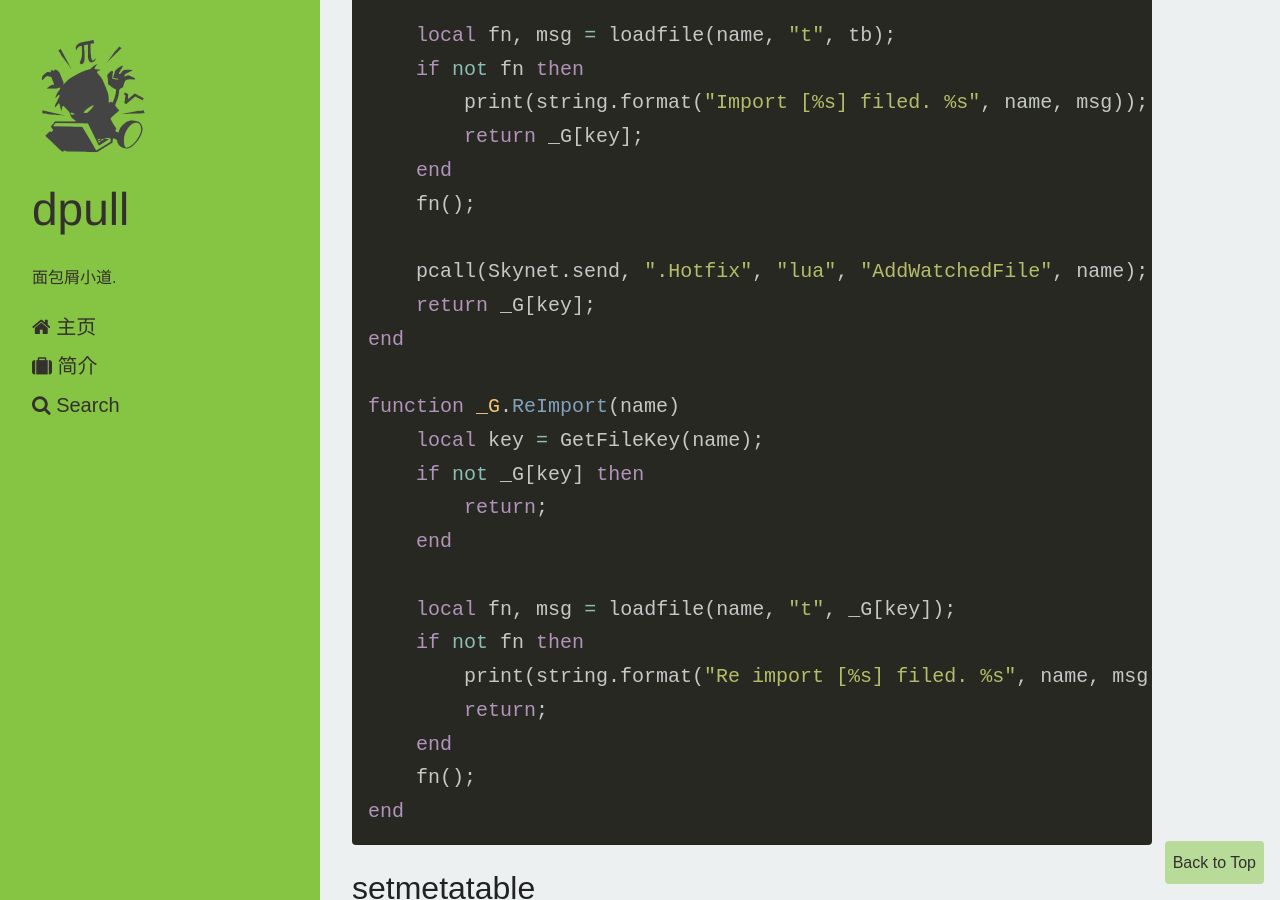
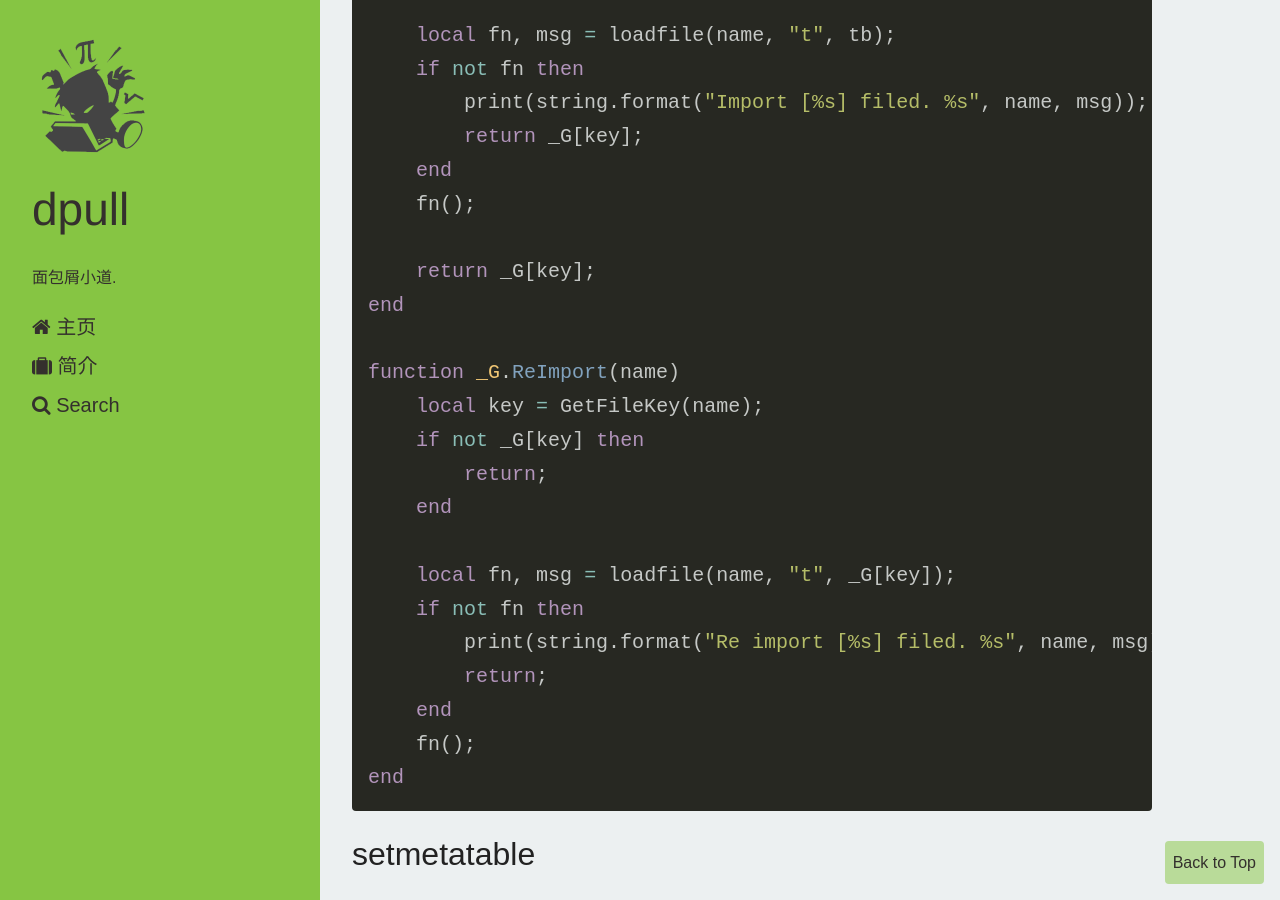
Before and after one commit to dpull/dpull.github.io, a Jekyll site: the page built from _posts/2012-12-18-lua_utils.md, in a window 1280 px wide and 900 px high, scrolled down 3194 px. Built offline with Jekyll 4.4.1, drawn with Linux system fonts in a browser that asks for light colours; nearby versions of some CDN libraries; comment, search, counter and statistics services are not loaded.

Commit message:
Update 2012-12-18-lua_utils.md

```diff
--- a/_posts/2012-12-18-lua_utils.md
+++ b/_posts/2012-12-18-lua_utils.md
@@ -111,7 +111,6 @@ function _G.Import(name)
     end
     fn();
 
-    pcall(Skynet.send, ".Hotfix", "lua", "AddWatchedFile", name);
     return _G[key];
 end
 
```
